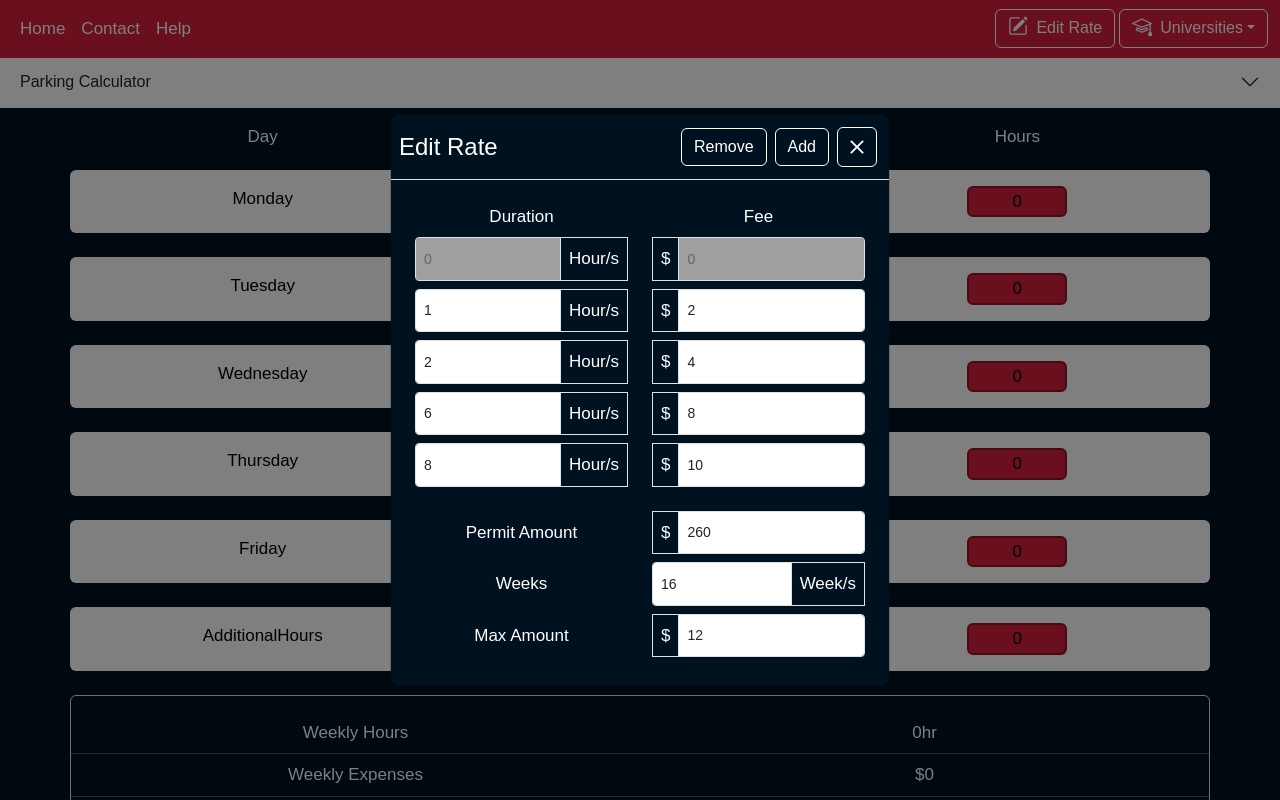
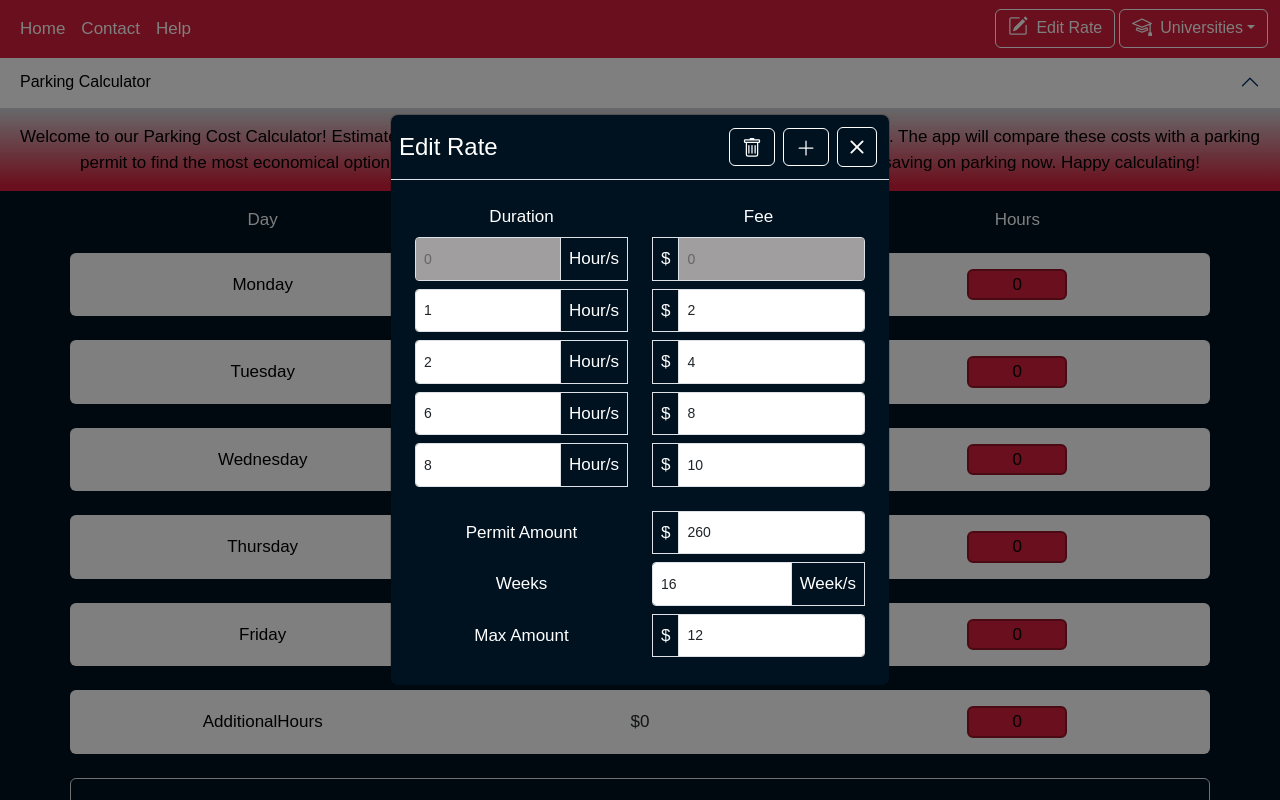
Before and after one commit to JosephBoat404/Parking-Calculator, a React (Create React App) app in the folder my-app/: page / in a window 1280 px wide. Both pictures are taken after a click on the button "Edit Rate". Shown: the top 800 px of the page. Built offline with nearby package versions, Linux system fonts and the light colour scheme.

Commit message:
Added Icon for remove and add btn

```diff
--- a/my-app/src/App.css
+++ b/my-app/src/App.css
@@ -142,8 +142,6 @@
   color: var(--font-color) !important;
 }
 
-
-
 .custom-navbar-toggler {
   border: 1px solid var(--font-color) !important;
 }
@@ -196,13 +194,6 @@
   box-shadow: none;
 }
 
-
-/* .accordion-button::after{
-
-} */
-
-/* .accordion-button:not(.collapsed)::after {
-} */
 .accordion-body{
   color: #000;
   font-size: 17px;
@@ -216,3 +207,8 @@
     overflow-y: auto;
   }
 }
+.dropdown-item.active {
+  background: none;
+  color: #000;
+  text-decoration: underline;
+}
--- a/my-app/src/components/AccordionNav.jsx
+++ b/my-app/src/components/AccordionNav.jsx
@@ -6,10 +6,10 @@
 
   useEffect(() => {
     const timer = setTimeout(() => {
-      setActiveKey(null); // Set to null to deactivate the accordion
-    }, 6000); // Set to 5 seconds
+      setActiveKey(null);
+    }, 9000);
 
-    return () => clearTimeout(timer); // Cleanup the timer on component unmount
+    return () => clearTimeout(timer);
   }, []);
 
   return (
--- a/my-app/src/components/DayInput.jsx
+++ b/my-app/src/components/DayInput.jsx
@@ -2,30 +2,24 @@
 
 function DayInput({ label, hours, onChange, name, fee }) {
   const handleInputChange = (event) => {
-    // Get the input value as a string
     const inputString = event.target.value;
-
-    // Check if the input value is greater than the maximum allowed (24) or has more than 2 digits
     if (parseInt(inputString, 10) > 24 || inputString.length > 2) {
-      // If it's greater, set it to the maximum allowed value (24)
       onChange({ target: { name, value: 24 } });
     } else {
-      // Otherwise, update the value with the input value
       onChange(event);
     }
   };
 
-
   return (
     <div className="container cb rounded -sm p-3 mb-4 fade-in">
       <div className="row">
-        <div className="col justify-content-center d-flex">
+        <div className="col justify-content-center d-flex align-items-center">
           <label htmlFor={name}>{label}</label>
         </div>
-        <div className="col justify-content-center d-flex">
+        <div className="col justify-content-center d-flex align-items-center">
           <div>${fee}</div>
         </div>
-        <div className="col justify-content-center d-flex">
+        <div className="col justify-content-center d-flex align-items-center">
           <form className="scaleanimation">
             <input
               className="rounded formColor noscroll"
--- a/my-app/src/components/FeeInput.jsx
+++ b/my-app/src/components/FeeInput.jsx
@@ -1,5 +1,7 @@
 import { Modal } from "react-bootstrap";
 import Closebtn from "../Icons/closebtn.svg";
+import TrashIcon from "../Icons/TrashIcon.svg";
+import AddMoreInput from "../Icons/AddMoreInput.svg";
 
 function FeeInput({
   fees,
@@ -16,8 +18,6 @@
   const handleChange = (event, index) => {
     const { name, value } = event.target;
     const newFees = [...fees];
-
-    // Validate and update the state based on the input field name
     if (
       (name === "maxHours" && (value === "" || (value <= 24 && !isNaN(value)))) ||
       (name === "fee" && (value === "" || !isNaN(value)))
@@ -29,12 +29,9 @@
 
   const handleBlur = (event, index) => {
     const { name, value } = event.target;
-
-    // Check for duplicate values in the fees array
     const isDuplicate = fees.some(
       (fee, i) => i !== index && fee[name] === parseFloat(value)
     );
-
     if (isDuplicate) {
       alert("Duplicate number is not allowed.");
       const newFees = [...fees];
@@ -42,34 +39,24 @@
       setFees(newFees);
     }
   };
-
   const handleMaxHourChange = (event) => {
     const value = event.target.value;
-
-    // Validate and update the state for maxHour
     if (value === "" || !isNaN(value)) {
       setMaxHour(value === "" ? "" : Number(value));
     }
   };
-
   const handlePermitAmountChange = (event) => {
     const value = event.target.value;
-
-    // Validate and update the state for PermitAmount
     if (value === "" || !isNaN(value)) {
       SetPermitAmount(value === "" ? "" : Number(value));
     }
   };
-
   const handleWeeksChange = (event) => {
     const value = event.target.value;
-
-    // Validate and update the state for numberOfWeeksInSemester
     if (value === "" || !isNaN(value)) {
       SetnumberOfWeeksInSemester(value === "" ? "" : Number(value));
     }
   };
-
   const handleAddFee = () => {
     setFees([...fees, { maxHours: "", fee: "" }]);
   };
@@ -94,13 +81,14 @@
               className="btn btn-outline-light addremove m-1"
               onClick={handleRemoveFee}
             >
-              Remove
+              <img src={TrashIcon} alt="Remove" />
             </button>
             <button
               className="btn btn-outline-light addremove m-1"
               onClick={handleAddFee}
             >
-              Add
+              <img src={AddMoreInput} alt="Add" />
+
             </button>
             <button
               type="button"
--- a/my-app/src/components/Navbar.jsx
+++ b/my-app/src/components/Navbar.jsx
@@ -76,8 +76,8 @@
           </Dropdown.Toggle>
 
           <Dropdown.Menu>
-            <Dropdown.Item href="#/action-1">Montclair State</Dropdown.Item>
-            <Dropdown.Item disabled  href="#/action-2">Coming soon</Dropdown.Item>
+            <Dropdown.Item active>Montclair State</Dropdown.Item>
+            <Dropdown.Item disabled >Coming soon</Dropdown.Item>
           </Dropdown.Menu>
         </Dropdown>
       </div>
```
Also changed, not shown: my-app/src/Icons/AddMoreInput.svg (added), my-app/src/Icons/TrashIcon.svg (added).
